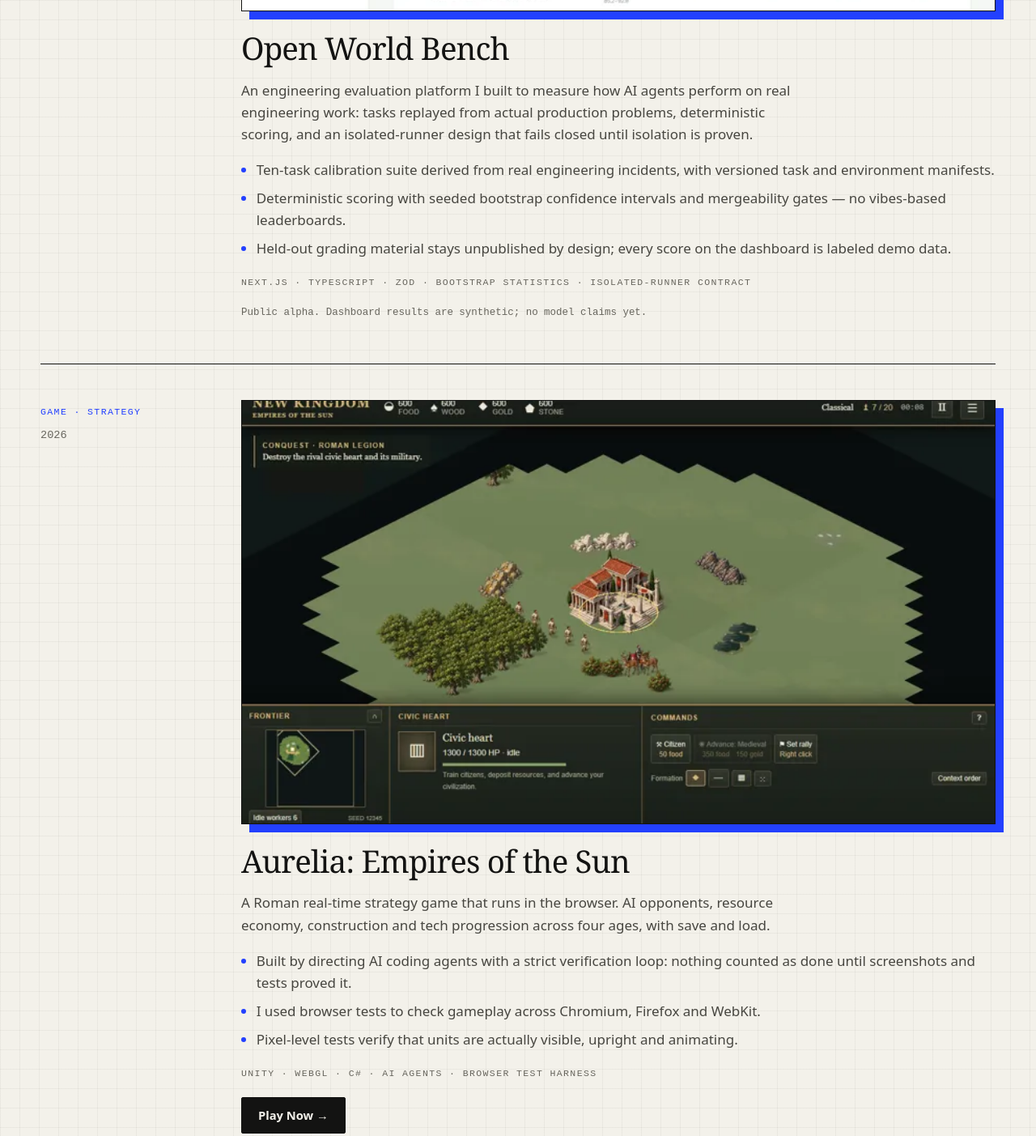
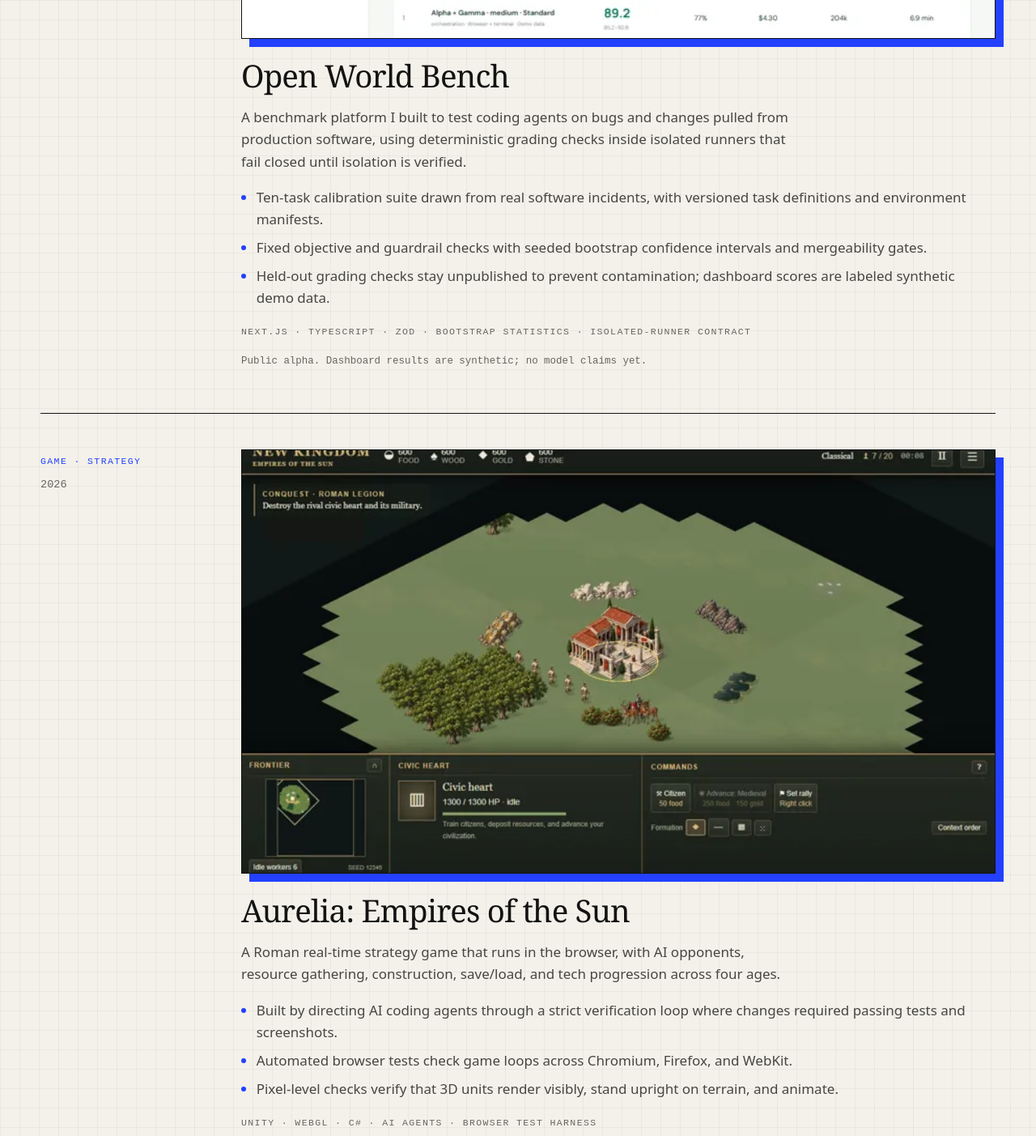
Before and after one commit to Rakeem-C/Portfolio-site, an Astro site: page /portfolio in a window 1280 px wide. Shown: the part 960-2363 px from the top of the page at 81% size. Built offline with nearby package versions, Linux system fonts and the light colour scheme; Astro itself is replaced by a stand-in of ours.

Commit message:
Update portfolio.astro copy
Updated project descriptions for clarity and detail.

```diff
--- a/src/pages/portfolio.astro
+++ b/src/pages/portfolio.astro
@@ -6,11 +6,11 @@ const projects = [
     type: 'Platform · Evaluation',
     title: 'Open World Bench',
     period: '2026',
-    desc: 'An engineering evaluation platform I built to measure how AI agents perform on real engineering work: tasks replayed from actual production problems, deterministic scoring, and an isolated-runner design that fails closed until isolation is proven.',
+    desc: 'A benchmark platform I built to test coding agents on bugs and changes pulled from production software, using deterministic grading checks inside isolated runners that fail closed until isolation is verified.',
     points: [
-      'Ten-task calibration suite derived from real engineering incidents, with versioned task and environment manifests.',
-      'Deterministic scoring with seeded bootstrap confidence intervals and mergeability gates — no vibes-based leaderboards.',
-      'Held-out grading material stays unpublished by design; every score on the dashboard is labeled demo data.',
+      'Ten-task calibration suite drawn from real software incidents, with versioned task definitions and environment manifests.',
+      'Fixed objective and guardrail checks with seeded bootstrap confidence intervals and mergeability gates.',
+      'Held-out grading checks stay unpublished to prevent contamination; dashboard scores are labeled synthetic demo data.',
     ],
     stack: 'Next.js · TypeScript · zod · bootstrap statistics · isolated-runner contract',
     img: '/images/owb.webp',
@@ -22,11 +22,11 @@ const projects = [
     type: 'Game · Strategy',
     title: 'Aurelia: Empires of the Sun',
     period: '2026',
-    desc: 'A Roman real-time strategy game that runs in the browser. AI opponents, resource economy, construction and tech progression across four ages, with save and load.',
+    desc: 'A Roman real-time strategy game that runs in the browser, with AI opponents, resource gathering, construction, save/load, and tech progression across four ages.',
     points: [
-      'Built by directing AI coding agents with a strict verification loop: nothing counted as done until screenshots and tests proved it.',
-      'I used browser tests to check gameplay across Chromium, Firefox and WebKit.',
-      'Pixel-level tests verify that units are actually visible, upright and animating.',
+      'Built by directing AI coding agents through a strict verification loop where changes required passing tests and screenshots.',
+      'Automated browser tests check game loops across Chromium, Firefox, and WebKit.',
+      'Pixel-level checks verify that 3D units render visibly, stand upright on terrain, and animate.',
     ],
     stack: 'Unity · WebGL · C# · AI agents · browser test harness',
     img: '/images/aurelia.webp',
@@ -38,12 +38,13 @@ const projects = [
     type: 'App · Meetings',
     title: 'Open Meet',
     period: '2026',
-    desc: 'A self-hosted meeting application built around Jitsi, with invitation links, optional passcodes, and host-private notes.',
+    desc: 'A self-hosted video meeting application built around Jitsi, with shareable invitation links, optional passcodes, waiting-room controls, and host-private notes.',
     points: [
-      'Rooms, invitations and scheduling for teams and clients.',
-      'Meeting privacy depends on the configured hosting and media services.',
-    ],
-    stack: 'Jitsi · Node.js · self-hosted infrastructure',
+      'Separate participant and private host links with room access gated by signed tokens.',
+      'Host workspace for private notes alongside optional call transcription, summaries, and follow-up action items.',
+      'Meeting privacy, media, and optional summary features depend on the configured self-hosted services.',
+],
+    stack: 'Jitsi · Node.js · JWT room auth · self-hosted infrastructure',
     img: '/images/open-meet.jpg',
     alt: 'Open Meet home page with meeting controls and deployment information',
     link: { href: 'https://open-meet-rakeem.vercel.app/', label: 'Use →' },
@@ -53,11 +54,11 @@ const projects = [
     type: 'App · Learning',
     title: 'Python Play',
     period: '2026',
-    desc: 'A course I built to teach Python, pandas, SQL and data engineering through exercises that run in the browser.',
+    desc: 'A browser-based course I built to teach Python, pandas, SQL, and introductory data engineering through 46 interactive missions.',
     points: [
-      'Exercises run and are graded in the browser using Pyodide for Python and SQLite for SQL.',
-      'Progression from the first print() to joins, window functions, warehouse grain and idempotent backfills.',
-      'The browser stores streaks, drafts and notes locally.',
+      '138 graded problems across 13 chapters and four capstones, running locally in Web Workers via Pyodide and SQLite WASM without a server or login.',
+      'Covers syntax, files, joins, window functions, warehouse grain, date-stamped snapshots, idempotent backfills, and metric QA.',
+      'Includes Guided, Stretch, and Independent modes, with streaks, drafts, and notes saved in local browser storage.',
     ],
     stack: 'Pyodide · SQLite WASM · Web Workers · vanilla JS · local-first',
     img: '/images/python-play.webp',
@@ -67,11 +68,11 @@ const projects = [
   },
 ];
 ---
-<Base title="Portfolio" description="Hobby projects Rakeem Chapman has built in his spare time: games, apps and systems that test the ideas he works on.">
+<Base title="Portfolio" description="Benchmarks, applications, and browser projects built by Rakeem Chapman to test agent evaluation, verification loops, and local-first software.">
   <section class="wrap head">
     <p class="label kicker">Portfolio</p>
-    <h1>Things I’ve built for fun.</h1>
-    <p class="lede">Hobby projects from my spare time: games, applications and systems that let me test the ideas I work on.</p>
+    <h1>Projects and testbeds.</h1>
+    <p class="lede">Benchmarks, applications, and browser builds I’ve put together to test coding-agent evaluation, automated verification loops, and local-first software.</p>
   </section>
   <section class="wrap list">
     {projects.map((p) => (
```
